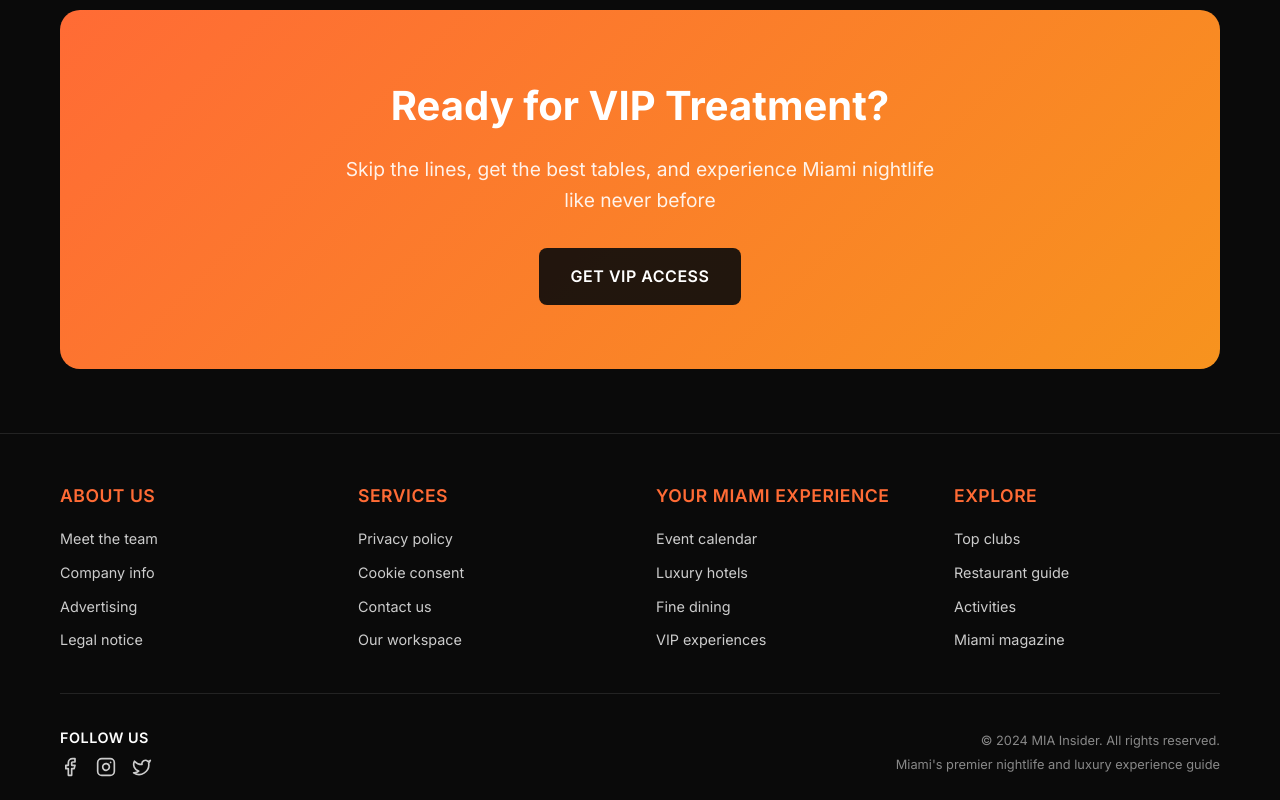
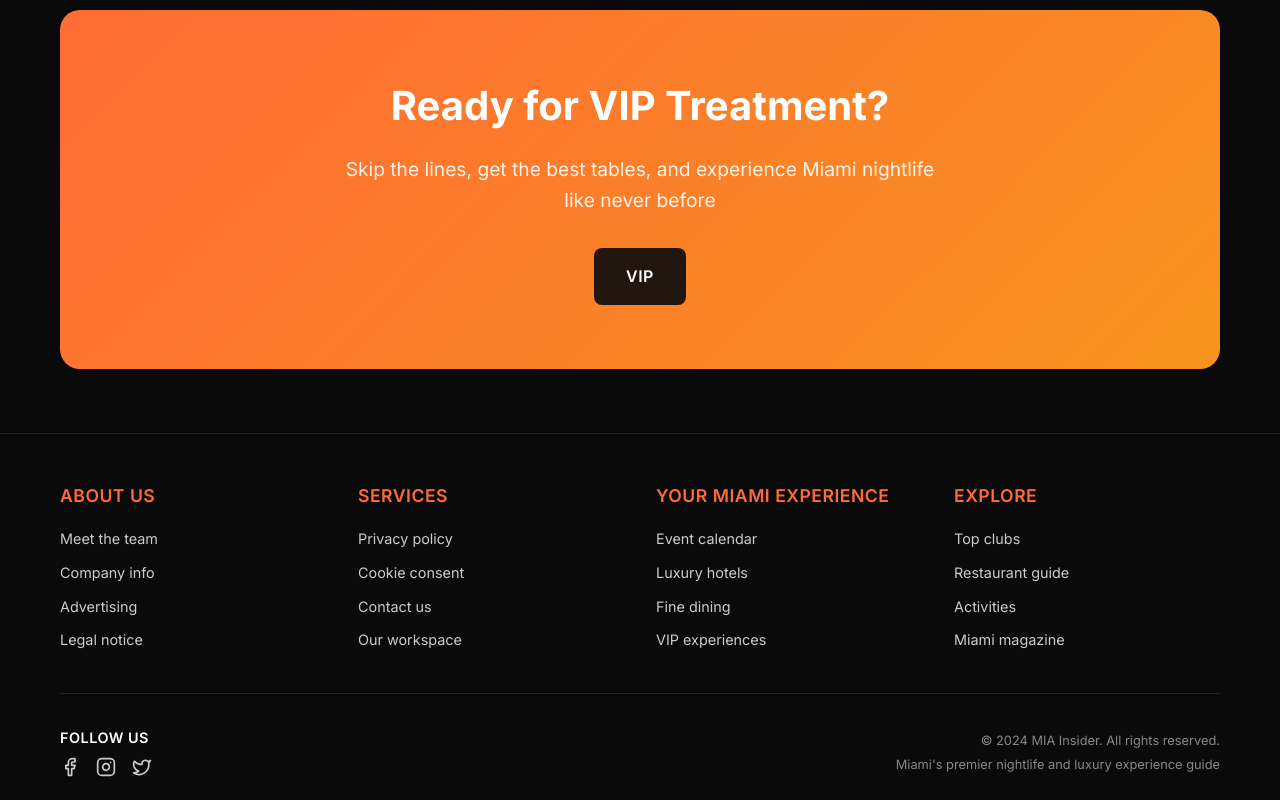
Before and after one commit to pmand21/mia_insider, a React (Vite) app: page /clubbing in a window 1280 px wide. Shown: the part 1760-2560 px from the top of the page. Built offline with nearby package versions, Linux system fonts and the light colour scheme; no server answers.

Commit message:
Update VIP button on clubbing home page

```diff
--- a/src/pages/ClubbingHomePage.css
+++ b/src/pages/ClubbingHomePage.css
@@ -338,6 +338,8 @@
   background: #0a0a0a;
   transform: translateY(-2px);
   box-shadow: 0 8px 25px rgba(0, 0, 0, 0.3);
+  opacity: 0.8;
+  transition: all 0.3s ease;
 }
 
 .loading-message {
--- a/src/pages/ClubbingHomePage.jsx
+++ b/src/pages/ClubbingHomePage.jsx
@@ -163,7 +163,7 @@ const ClubbingHomePage = () => {
           <div className="cta-content">
             <h2>Ready for VIP Treatment?</h2>
             <p>Skip the lines, get the best tables, and experience Miami nightlife like never before</p>
-            <Link to="/vip" className="cta-button">Get VIP Access</Link>
+            <Link to="/vip" className="cta-button">VIP</Link>
           </div>
         </div>
       </div>
```
